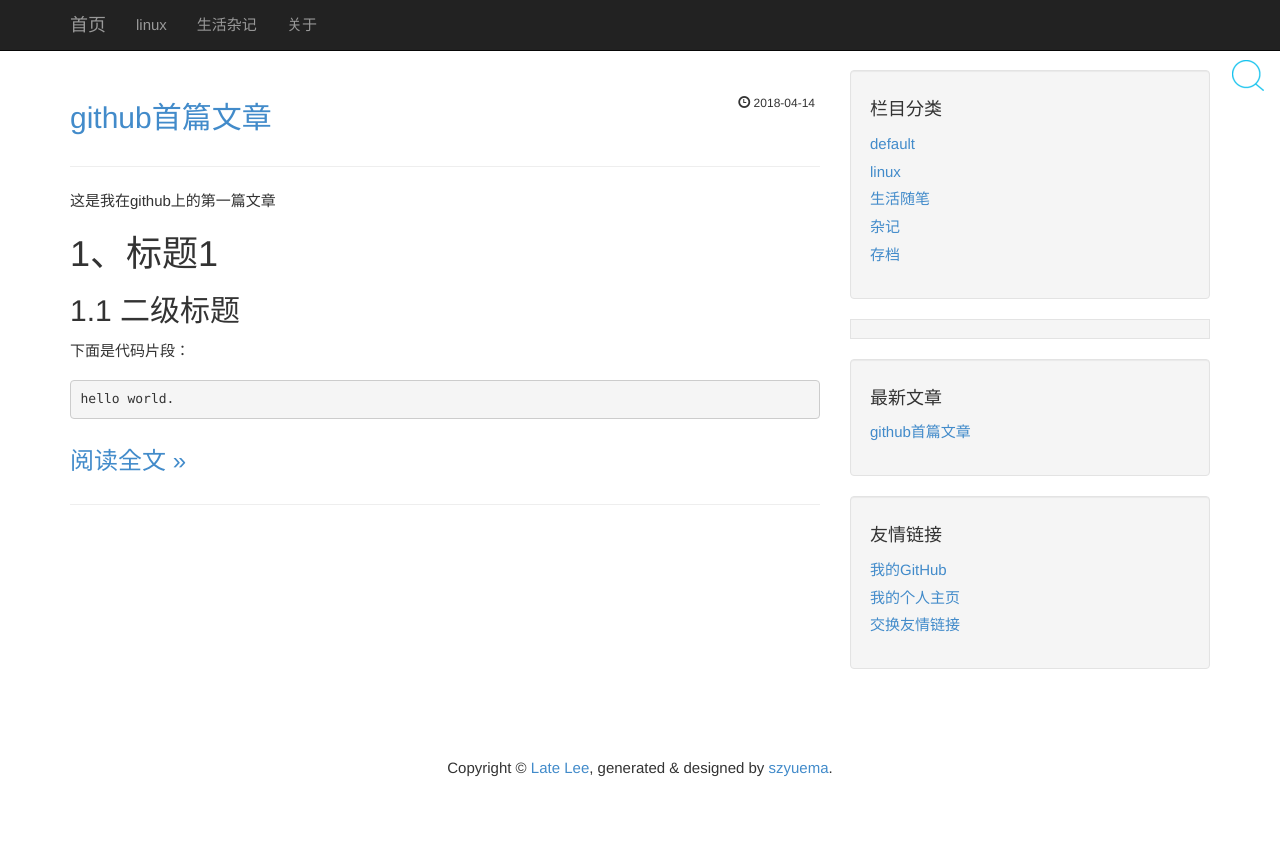
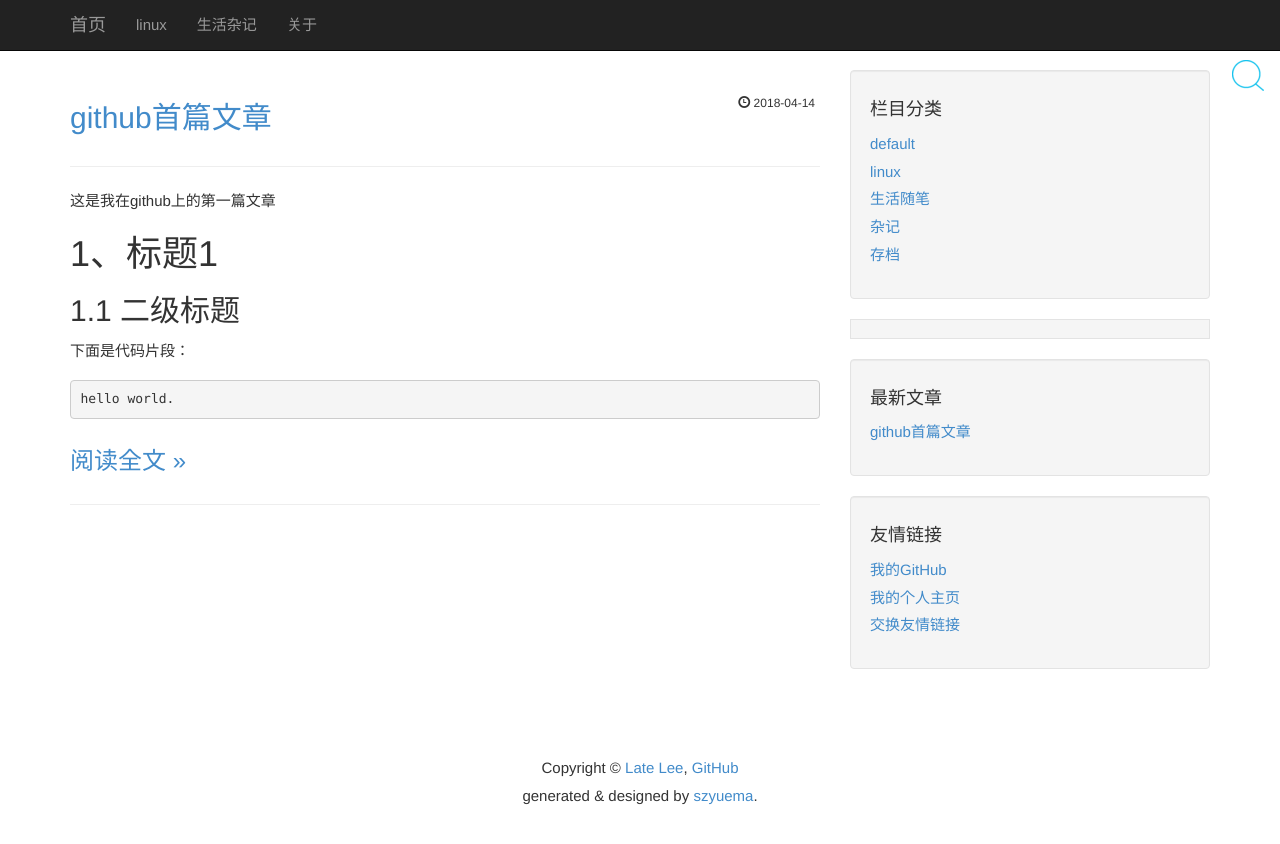
Before and after one commit to latelee/latelee.github.io_backup, a Jekyll site: the page built from index.html, in a window 1280 px wide. Shown: the top 844 px of the page. Built offline with Jekyll 4.4.1, drawn with Linux system fonts in a browser that asks for light colours; the list of posts is cut into pages by our own code.

Commit message:
update
Signed-off-by: Late Lee <li@latelee.org>

```diff
--- a/_includes/copyright.html
+++ b/_includes/copyright.html
@@ -1,5 +1,7 @@
 <div style="text-align:center;margin-top:15px;">
-    Copyright &copy;  <a href=" https://latelee.github.io/">Late Lee</a>, generated & designed by <a href=" https://szyuema.github.io/">szyuema</a>.
+    Copyright &copy;  <a href=" https://latelee.github.io/">Late Lee</a>,
+    <a href=" https://github.com/latelee/">GitHub</a> <br/>
+    generated & designed by <a href=" https://szyuema.github.io/">szyuema</a>.
     <br/>
     <!-- 请修改_includes/copyright.html添加统计代码。 -->
 </div>
```
